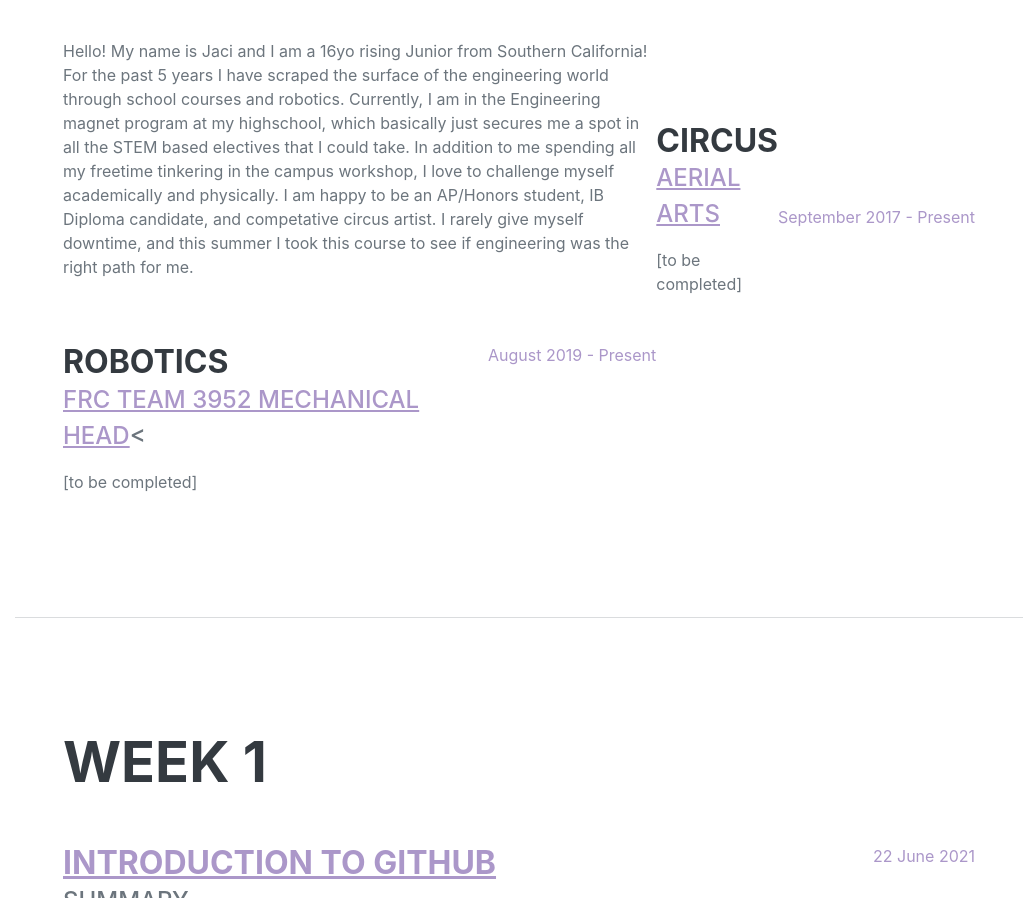
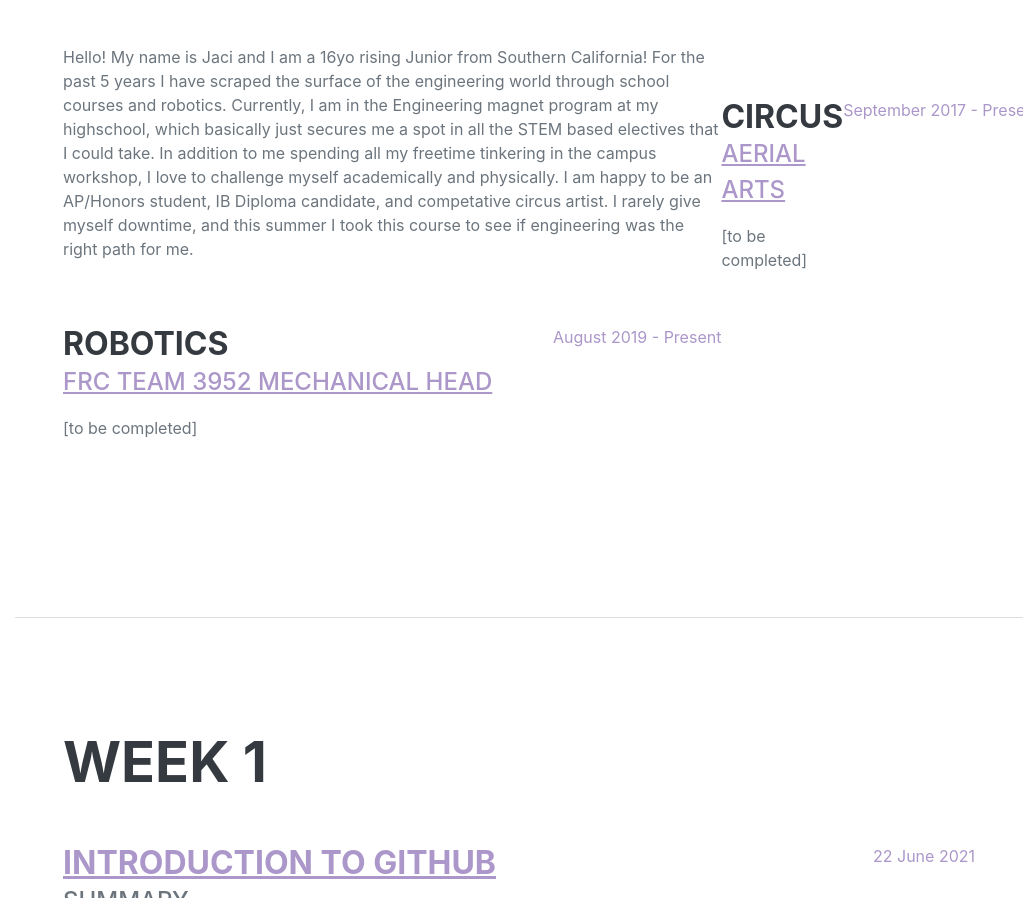
Before and after one commit to jacihinman/PHYS_S-12, a plain HTML site: page index.html in a window 1280 px wide. Shown: the part 984-1882 px from the top of the page, without its empty margins (257-1280 px from the left). Drawn offline with nearby package versions, Linux system fonts and the light colour scheme; a web font is replaced by a local one.

Commit message:
Update index.html

```diff
--- a/index.html
+++ b/index.html
@@ -77,15 +77,16 @@
                         </div>
                         <div class="flex-shrink-0"><span class="text-primary"> </span></div>
                     </div>
-                    <div class="d-flex flex-column flex-md-row justify-content-between">
+                    <div class="d-flex flex-column flex-md-row justify-content-between mb-5">
                         <div class="flex-grow-1">
                             <h3 class="mb-0">Robotics</h3>
-                            <div class="subheading mb-3"><a href="https://team3952.org/">FRC Team 3952 Mechanical Head</a><</div>
+                            <div class="subheading mb-3"><a href="https://team3952.org/">FRC Team 3952 Mechanical Head</a></div>
                             <p>[to be completed]</p>
                         </div>
                         <div class="flex-shrink-0"><span class="text-primary">August 2019  - Present</span></div>
                     </div>
                 </div>
+                <div class="d-flex flex-column flex-md-row justify-content-between mb-5">
                         <div class="flex-grow-1">
                             <h3 class="mb-0">Circus</h3>
                             <div class="subheading mb-3"><a href="https://www.rubykarenproject.com/">Aerial Arts</a></div>
```
